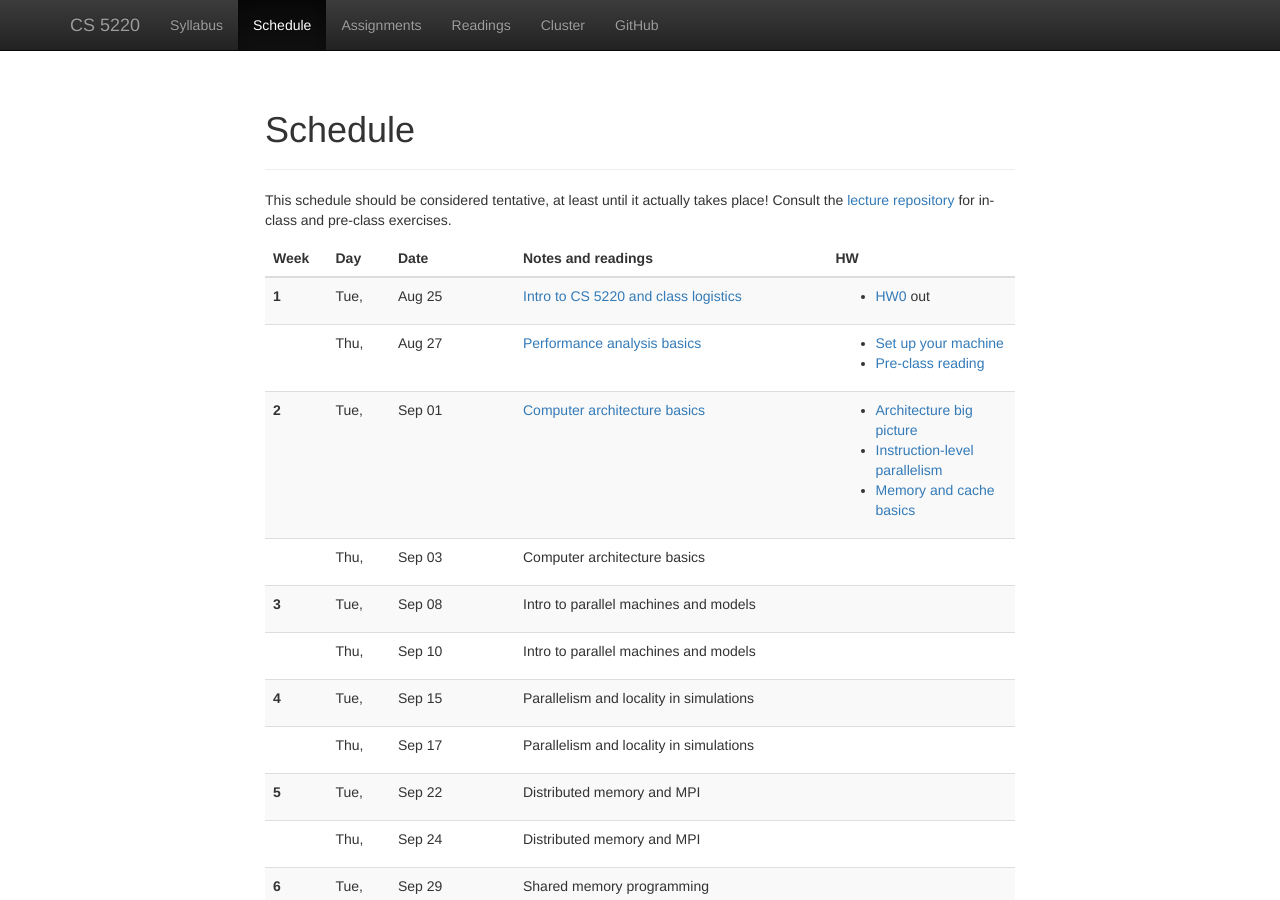
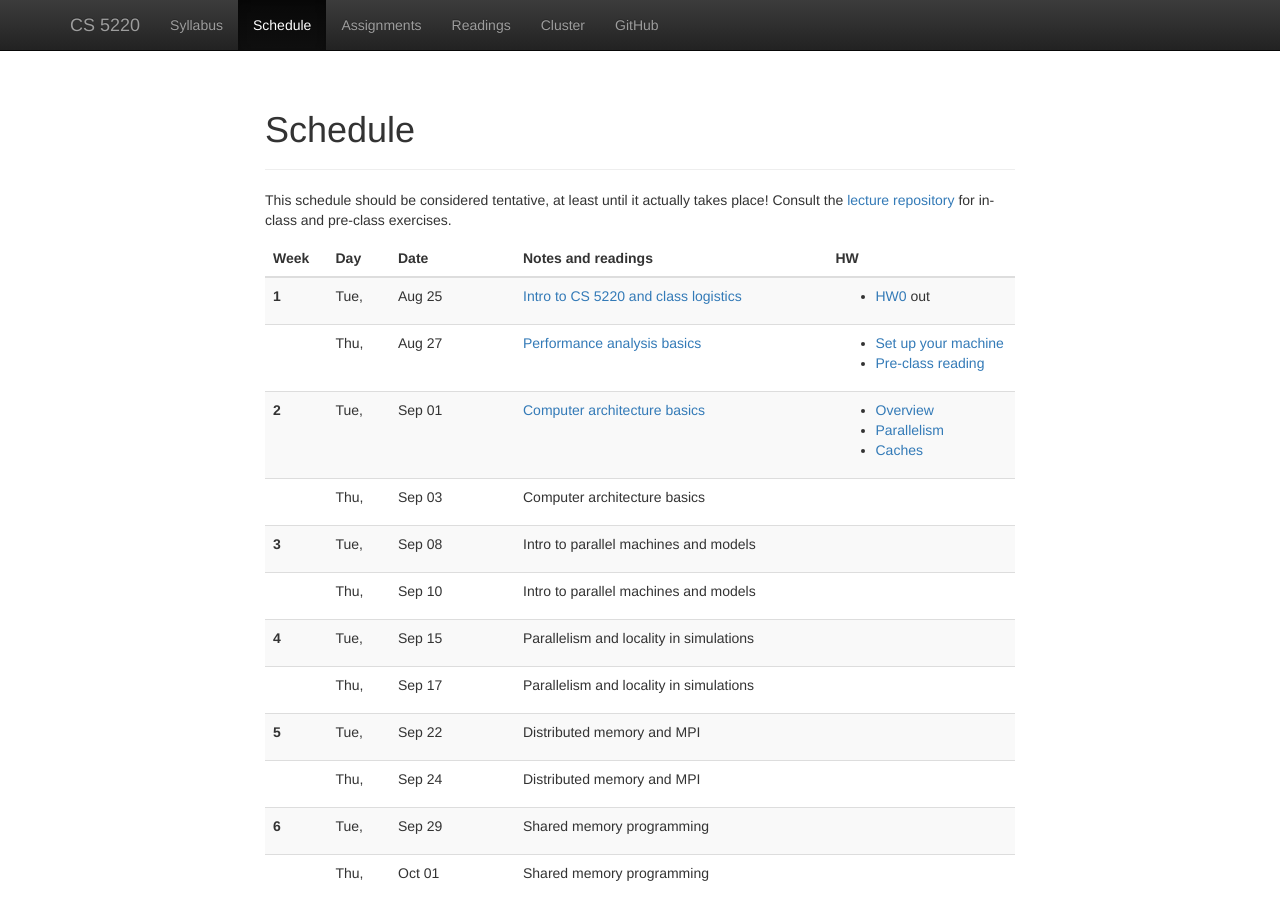
Before and after one commit to cornell-cs5220-f15/cornell-cs5220-f15.github.io, a Jekyll site: the page built from schedule.html, in a window 1280 px wide and 900 px high. Built offline with Jekyll 4.4.1, drawn with Linux system fonts in a browser that asks for light colours; nearby versions of some CDN libraries.

Commit message:
Updates to lecture links (shortened).

```diff
--- a/_data/lectures.yml
+++ b/_data/lectures.yml
@@ -20,9 +20,9 @@
   date: 2015-09-01
   info: <a href="slides/2015-09-01-arch.html">Computer architecture basics</a>
   hw:
-    - <a href="slides/2015-09-01-arch.html">Architecture big picture</a>
-    - <a href="slides/2015-09-01-parallel.html">Instruction-level parallelism</a>
-    - <a href="slides/2015-09-01-memory.html">Memory and cache basics</a>
+    - <a href="slides/2015-09-01-arch.html">Overview</a>
+    - <a href="slides/2015-09-01-parallel.html">Parallelism</a>
+    - <a href="slides/2015-09-01-memory.html">Caches</a>
 -
   date: 2015-09-03
   info: Computer architecture basics
```
